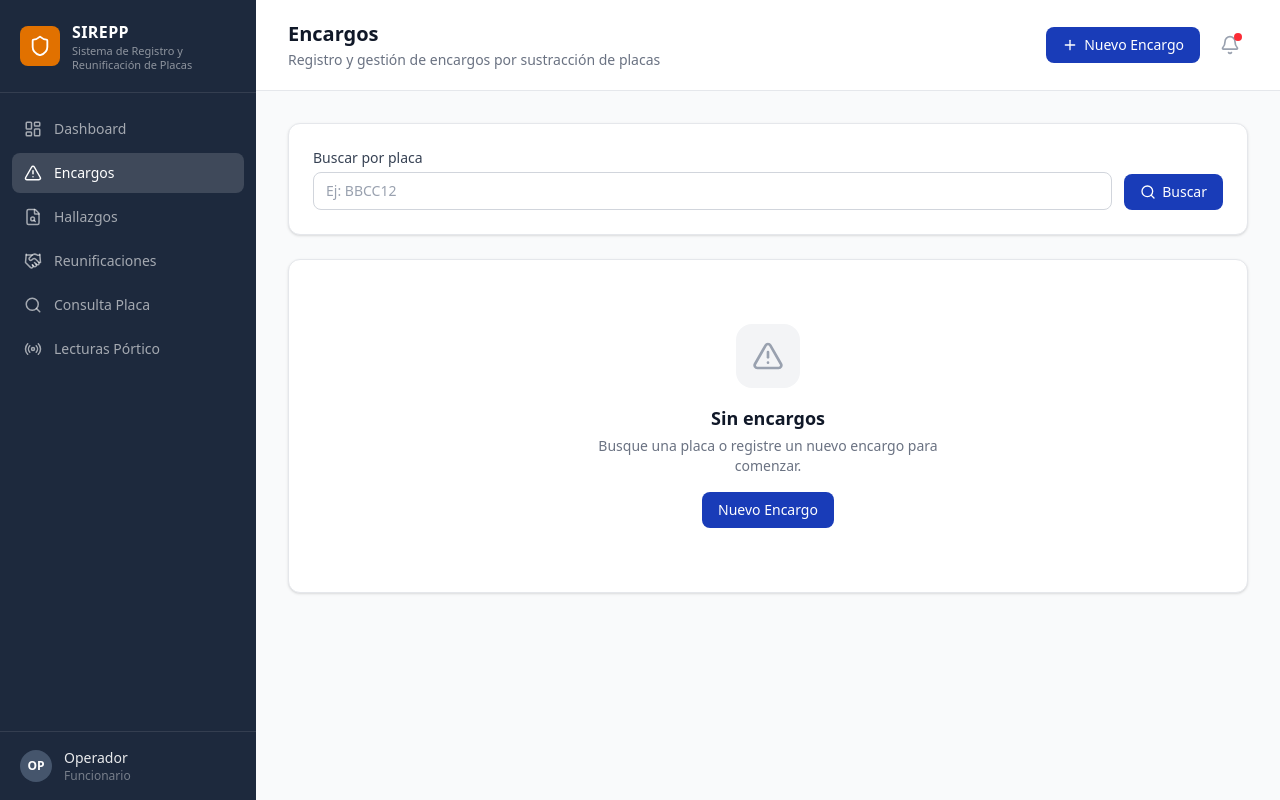
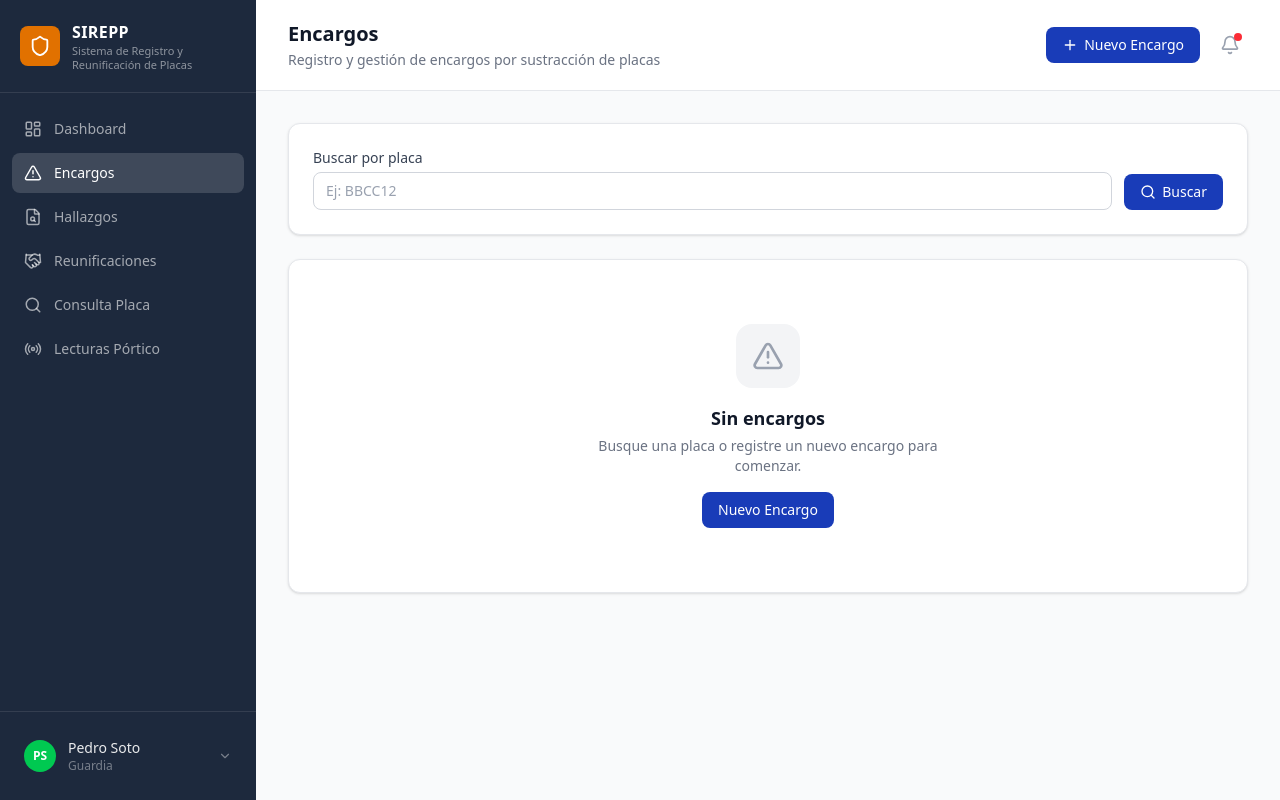
Before and after one commit to Rauljoseph/SIREPP-WEB, a React (Vite) app: page /encargos in a window 1280 px wide. Built offline with nearby package versions, Linux system fonts and the light colour scheme.

Commit message:
feat: add roles

```diff
--- a/src/App.tsx
+++ b/src/App.tsx
@@ -1,9 +1,10 @@
 import { BrowserRouter, Routes, Route } from 'react-router-dom';
 import { QueryClient, QueryClientProvider } from '@tanstack/react-query';
+import { AuthProvider } from './context/AuthContext';
 import { AppLayout } from './components/layout/AppLayout';
 import { DashboardPage } from './pages/DashboardPage';
 import { EncargosPage } from './pages/EncargosPage';
-import { HallazgosPage } from './pages/HallazgosPage';
+import { HallazgosPageWithBoundary as HallazgosPage } from './pages/HallazgosPage';
 import { ReunificacionesPage } from './pages/ReunificacionesPage';
 import { ConsultaPage } from './pages/ConsultaPage';
 import { LecturasPage } from './pages/LecturasPage';
@@ -19,6 +20,7 @@ const queryClient = new QueryClient({
 
 function App() {
   return (
+    <AuthProvider>
       <QueryClientProvider client={queryClient}>
         <BrowserRouter>
           <Routes>
@@ -33,6 +35,7 @@ function App() {
           </Routes>
         </BrowserRouter>
       </QueryClientProvider>
+    </AuthProvider>
   );
 }
 
--- a/src/components/layout/Sidebar.tsx
+++ b/src/components/layout/Sidebar.tsx
@@ -7,7 +7,11 @@ import {
   Handshake,
   Radio,
   Shield,
+  ChevronDown,
 } from 'lucide-react';
+import { useState } from 'react';
+import { useAuth } from '../../context/AuthContext';
+import { Rol } from '../../types';
 
 const navItems = [
   { to: '/', icon: LayoutDashboard, label: 'Dashboard' },
@@ -18,7 +22,24 @@ const navItems = [
   { to: '/lecturas', icon: Radio, label: 'Lecturas Pórtico' },
 ];
 
+const rolLabels: Record<Rol, string> = {
+  [Rol.ADMIN]: 'Administrador',
+  [Rol.SUPERVISOR]: 'Supervisor',
+  [Rol.FUNCIONARIO]: 'Funcionario',
+  [Rol.GUARDIA]: 'Guardia',
+};
+
+const rolColors: Record<Rol, string> = {
+  [Rol.ADMIN]: 'bg-red-500',
+  [Rol.SUPERVISOR]: 'bg-amber-500',
+  [Rol.FUNCIONARIO]: 'bg-blue-500',
+  [Rol.GUARDIA]: 'bg-green-500',
+};
+
 export function Sidebar() {
+  const { usuario, cambiarRol } = useAuth();
+  const [showRolMenu, setShowRolMenu] = useState(false);
+
   return (
     <aside className="fixed left-0 top-0 bottom-0 w-64 bg-slate-800 text-white flex flex-col z-30">
       {/* Header */}
@@ -57,16 +78,55 @@ export function Sidebar() {
         ))}
       </nav>
 
-      {/* Footer */}
-      <div className="px-5 py-4 border-t border-white/10">
-        <div className="flex items-center gap-3">
-          <div className="w-8 h-8 rounded-full bg-slate-600 flex items-center justify-center text-xs font-semibold">
-            OP
-          </div>
-          <div className="flex-1 min-w-0">
-            <p className="text-sm font-medium text-white/90 truncate">Operador</p>
-            <p className="text-xs text-white/40">Funcionario</p>
-          </div>
+      {/* User + Role Selector */}
+      <div className="px-3 py-4 border-t border-white/10">
+        <div className="relative">
+          <button
+            onClick={() => setShowRolMenu(!showRolMenu)}
+            className="w-full flex items-center gap-3 px-3 py-2.5 rounded-lg hover:bg-white/8 transition-colors"
+          >
+            <div className={`w-8 h-8 rounded-full ${rolColors[usuario.rol]} flex items-center justify-center text-xs font-bold text-white`}>
+              {usuario.iniciales}
+            </div>
+            <div className="flex-1 min-w-0 text-left">
+              <p className="text-sm font-medium text-white/90 truncate">{usuario.nombre}</p>
+              <p className="text-xs text-white/40">{rolLabels[usuario.rol]}</p>
+            </div>
+            <ChevronDown size={14} className={`text-white/40 transition-transform ${showRolMenu ? 'rotate-180' : ''}`} />
+          </button>
+
+          {/* Dropdown */}
+          {showRolMenu && (
+            <div className="absolute bottom-full left-0 right-0 mb-1 bg-slate-700 rounded-lg border border-white/10 shadow-xl overflow-hidden">
+              <p className="px-3 py-2 text-[10px] uppercase tracking-wider text-white/30 font-semibold">
+                Cambiar rol (demo)
+              </p>
+              {Object.values(Rol).map((rol) => (
+                <button
+                  key={rol}
+                  onClick={() => {
+                    cambiarRol(rol);
+                    setShowRolMenu(false);
+                  }}
+                  className={`w-full flex items-center gap-3 px-3 py-2.5 text-sm transition-colors ${
+                    usuario.rol === rol
+                      ? 'bg-white/10 text-white'
+                      : 'text-white/60 hover:bg-white/5 hover:text-white'
+                  }`}
+                >
+                  <div className={`w-6 h-6 rounded-full ${rolColors[rol]} flex items-center justify-center`}>
+                    <span className="text-[10px] font-bold text-white">
+                      {rolLabels[rol][0]}
+                    </span>
+                  </div>
+                  <span>{rolLabels[rol]}</span>
+                  {usuario.rol === rol && (
+                    <span className="ml-auto text-xs text-white/40">✓</span>
+                  )}
+                </button>
+              ))}
+            </div>
+          )}
         </div>
       </div>
     </aside>
--- /dev/null
+++ b/src/context/AuthContext.tsx
@@ -0,0 +1,88 @@
+import { createContext, useContext, useState, type ReactNode } from 'react';
+import { Rol } from '../types';
+
+export interface UsuarioMock {
+  id: string;
+  nombre: string;
+  email: string;
+  rol: Rol;
+  unidadId: string;
+  iniciales: string;
+}
+
+const USUARIOS_MOCK: Record<Rol, UsuarioMock> = {
+  [Rol.ADMIN]: {
+    id: 'a0000000-0000-0000-0000-000000000001',
+    nombre: 'Admin Sistema',
+    email: 'admin@sirepp.cl',
+    rol: Rol.ADMIN,
+    unidadId: '11111111-1111-1111-1111-111111111111',
+    iniciales: 'AS',
+  },
+  [Rol.SUPERVISOR]: {
+    id: 's0000000-0000-0000-0000-000000000002',
+    nombre: 'Carlos Muñoz',
+    email: 'carlos.munoz@sirepp.cl',
+    rol: Rol.SUPERVISOR,
+    unidadId: '11111111-1111-1111-1111-111111111111',
+    iniciales: 'CM',
+  },
+  [Rol.FUNCIONARIO]: {
+    id: 'f0000000-0000-0000-0000-000000000003',
+    nombre: 'María López',
+    email: 'maria.lopez@sirepp.cl',
+    rol: Rol.FUNCIONARIO,
+    unidadId: '11111111-1111-1111-1111-111111111111',
+    iniciales: 'ML',
+  },
+  [Rol.GUARDIA]: {
+    id: 'g0000000-0000-0000-0000-000000000004',
+    nombre: 'Pedro Soto',
+    email: 'pedro.soto@sirepp.cl',
+    rol: Rol.GUARDIA,
+    unidadId: '11111111-1111-1111-1111-111111111111',
+    iniciales: 'PS',
+  },
+};
+
+interface AuthContextType {
+  usuario: UsuarioMock;
+  cambiarRol: (rol: Rol) => void;
+  puedeRegistrar: () => boolean;
+  puedeAnular: () => boolean;
+  puedeConsultar: () => boolean;
+  puedeAdministrar: () => boolean;
+}
+
+const AuthContext = createContext<AuthContextType | null>(null);
+
+export function AuthProvider({ children }: { children: ReactNode }) {
+  const [rol, setRol] = useState<Rol>(Rol.GUARDIA);
+  const usuario = USUARIOS_MOCK[rol];
+
+  const puedeRegistrar = () => usuario.rol === Rol.GUARDIA;
+  const puedeAnular = () => usuario.rol === Rol.SUPERVISOR;
+  const puedeConsultar = () => true;
+  const puedeAdministrar = () => usuario.rol === Rol.ADMIN;
+
+  return (
+    <AuthContext.Provider
+      value={{
+        usuario,
+        cambiarRol: setRol,
+        puedeRegistrar,
+        puedeAnular,
+        puedeConsultar,
+        puedeAdministrar,
+      }}
+    >
+      {children}
+    </AuthContext.Provider>
+  );
+}
+
+export function useAuth(): AuthContextType {
+  const ctx = useContext(AuthContext);
+  if (!ctx) throw new Error('useAuth debe usarse dentro de AuthProvider');
+  return ctx;
+}
--- a/src/pages/EncargosPage.tsx
+++ b/src/pages/EncargosPage.tsx
@@ -10,7 +10,8 @@ import { Table } from '../components/ui/Table';
 import { Modal } from '../components/ui/Modal';
 import { EmptyState } from '../components/ui/EmptyState';
 import { EstadoEncargo, TipoEvento, type Encargo, type CrearEncargoDto } from '../types';
-import { encargosApi } from '../services/api';
+import { encargosApi, consultaApi } from '../services/api';
+import { useAuth } from '../context/AuthContext';
 
 // Error boundary para capturar errores de renderizado
 class EncargosErrorBoundary extends Component<
@@ -77,10 +78,11 @@ const initialForm: CrearEncargoDto = {
   denuncianteNombre: '',
   denuncianteEmail: '',
   fechaHecho: new Date().toISOString().split('T')[0],
-  unidadId: UNIDAD_DEMO_ID,
+  unidadId: '',
 };
 
 function EncargosPageContent() {
+  const { puedeRegistrar, puedeAnular, usuario } = useAuth();
   const [encargos, setEncargos] = useState<Encargo[]>([]);
   const [searchPlaca, setSearchPlaca] = useState('');
   const [showModal, setShowModal] = useState(false);
@@ -97,8 +99,8 @@ function EncargosPageContent() {
     setSearchLoading(true);
     setError('');
     try {
-      const results = await encargosApi.buscarPorPlaca(searchPlaca.toUpperCase().replace(/[-.\s]/g, ''));
-      setEncargos(results);
+      const estado = await consultaApi.estadoPlaca(searchPlaca.toUpperCase().replace(/[-.\s]/g, ''));
+      setEncargos(estado.encargo ? [estado.encargo] : []);
     } catch (err: unknown) {
       const e = err as { response?: { data?: { message?: string } } };
       setError(e.response?.data?.message || 'Error al buscar encargos');
@@ -118,7 +120,7 @@ function EncargosPageContent() {
         denuncianteNombre: form.denuncianteNombre,
         denuncianteEmail: form.denuncianteEmail,
         fechaHecho: form.fechaHecho,
-        unidadId: form.unidadId,
+        unidadId: usuario.unidadId,
       } as CrearEncargoDto);
       setEncargos((prev) => [nuevoEncargo, ...prev]);
       setShowModal(false);
@@ -188,7 +190,7 @@ function EncargosPageContent() {
       key: 'acciones',
       header: '',
       render: (enc: Encargo) =>
-        enc.estado === EstadoEncargo.VIGENTE ? (
+        enc.estado === EstadoEncargo.VIGENTE && puedeAnular() ? (
           <Button
             variant="danger"
             size="sm"
@@ -210,9 +212,11 @@ function EncargosPageContent() {
         title="Encargos"
         description="Registro y gestión de encargos por sustracción de placas"
         action={
-          <Button onClick={() => setShowModal(true)}>
-            <Plus size={16} className="mr-1.5" /> Nuevo Encargo
-          </Button>
+          puedeRegistrar() ? (
+            <Button onClick={() => setShowModal(true)}>
+              <Plus size={16} className="mr-1.5" /> Nuevo Encargo
+            </Button>
+          ) : undefined
         }
       />
 
@@ -248,8 +252,8 @@ function EncargosPageContent() {
               icon={AlertTriangle}
               title="Sin encargos"
               description="Busque una placa o registre un nuevo encargo para comenzar."
-              actionLabel="Nuevo Encargo"
-              onAction={() => setShowModal(true)}
+              actionLabel={puedeRegistrar() ? "Nuevo Encargo" : undefined}
+              onAction={puedeRegistrar() ? () => setShowModal(true) : undefined}
             />
           ) : (
             <Table
--- a/src/pages/HallazgosPage.tsx
+++ b/src/pages/HallazgosPage.tsx
@@ -11,6 +11,7 @@ import { Modal } from '../components/ui/Modal';
 import { EmptyState } from '../components/ui/EmptyState';
 import { EstadoFisico, type Hallazgo, type CrearHallazgoDto } from '../types';
 import { hallazgosApi } from '../services/api';
+import { useAuth } from '../context/AuthContext';
 
 const UNIDAD_DEMO_ID = '11111111-1111-1111-1111-111111111111';
 
@@ -39,6 +40,7 @@ const initialForm: CrearHallazgoDto = {
 };
 
 export function HallazgosPage() {
+  const { puedeRegistrar, usuario } = useAuth();
   const [hallazgos, setHallazgos] = useState<Hallazgo[]>([]);
   const [searchPlaca, setSearchPlaca] = useState('');
   const [showModal, setShowModal] = useState(false);
@@ -70,7 +72,7 @@ export function HallazgosPage() {
         placa: form.placa.toUpperCase().replace(/[-.\s]/g, ''),
         estadoFisico: form.estadoFisico,
         observaciones: form.observaciones || undefined,
-        unidadId: form.unidadId,
+        unidadId: usuario.unidadId,
       } as CrearHallazgoDto);
       setHallazgos((prev) => [nuevo, ...prev]);
       setShowModal(false);
@@ -122,9 +124,11 @@ export function HallazgosPage() {
         title="Hallazgos"
         description="Registro de placas encontradas en operativos y fiscalizaciones"
         action={
-          <Button onClick={() => setShowModal(true)}>
-            <Plus size={16} className="mr-1.5" /> Nuevo Hallazgo
-          </Button>
+          puedeRegistrar() ? (
+            <Button onClick={() => setShowModal(true)}>
+              <Plus size={16} className="mr-1.5" /> Nuevo Hallazgo
+            </Button>
+          ) : undefined
         }
       />
 
@@ -158,8 +162,8 @@ export function HallazgosPage() {
               icon={FileSearch}
               title="Sin hallazgos"
               description="Busque una placa o registre un nuevo hallazgo."
-              actionLabel="Nuevo Hallazgo"
-              onAction={() => setShowModal(true)}
+              actionLabel={puedeRegistrar() ? "Nuevo Hallazgo" : undefined}
+              onAction={puedeRegistrar() ? () => setShowModal(true) : undefined}
             />
           ) : (
             <Table columns={columns} data={hallazgos} keyExtractor={(h) => h.id} />
--- a/src/pages/ReunificacionesPage.tsx
+++ b/src/pages/ReunificacionesPage.tsx
@@ -10,6 +10,7 @@ import { Modal } from '../components/ui/Modal';
 import { EmptyState } from '../components/ui/EmptyState';
 import { type Reunificacion, type CerrarCasoDto, EstadoReunificacion } from '../types';
 import { reunificacionesApi, consultaApi } from '../services/api';
+import { useAuth } from '../context/AuthContext';
 
 function formatDate(d: string) {
   return new Date(d).toLocaleDateString('es-CL', {
@@ -26,6 +27,7 @@ export function ReunificacionesPage() {
   const [loading, setLoading] = useState(false);
   const [searchLoading, setSearchLoading] = useState(false);
   const [error, setError] = useState('');
+  const { puedeRegistrar, puedeAnular } = useAuth();
 
   const handleSearch = async () => {
     if (!searchPlaca.trim()) return;
@@ -105,7 +107,7 @@ export function ReunificacionesPage() {
       key: 'acciones',
       header: '',
       render: (r: Reunificacion) =>
-        r.estado === EstadoReunificacion.PENDIENTE_RETIRO ? (
+        r.estado === EstadoReunificacion.PENDIENTE_RETIRO && (puedeRegistrar() || puedeAnular()) ? (
           <Button
             size="sm"
             onClick={(e) => {
```
Lines whose indentation alone changed are shown as unchanged.
